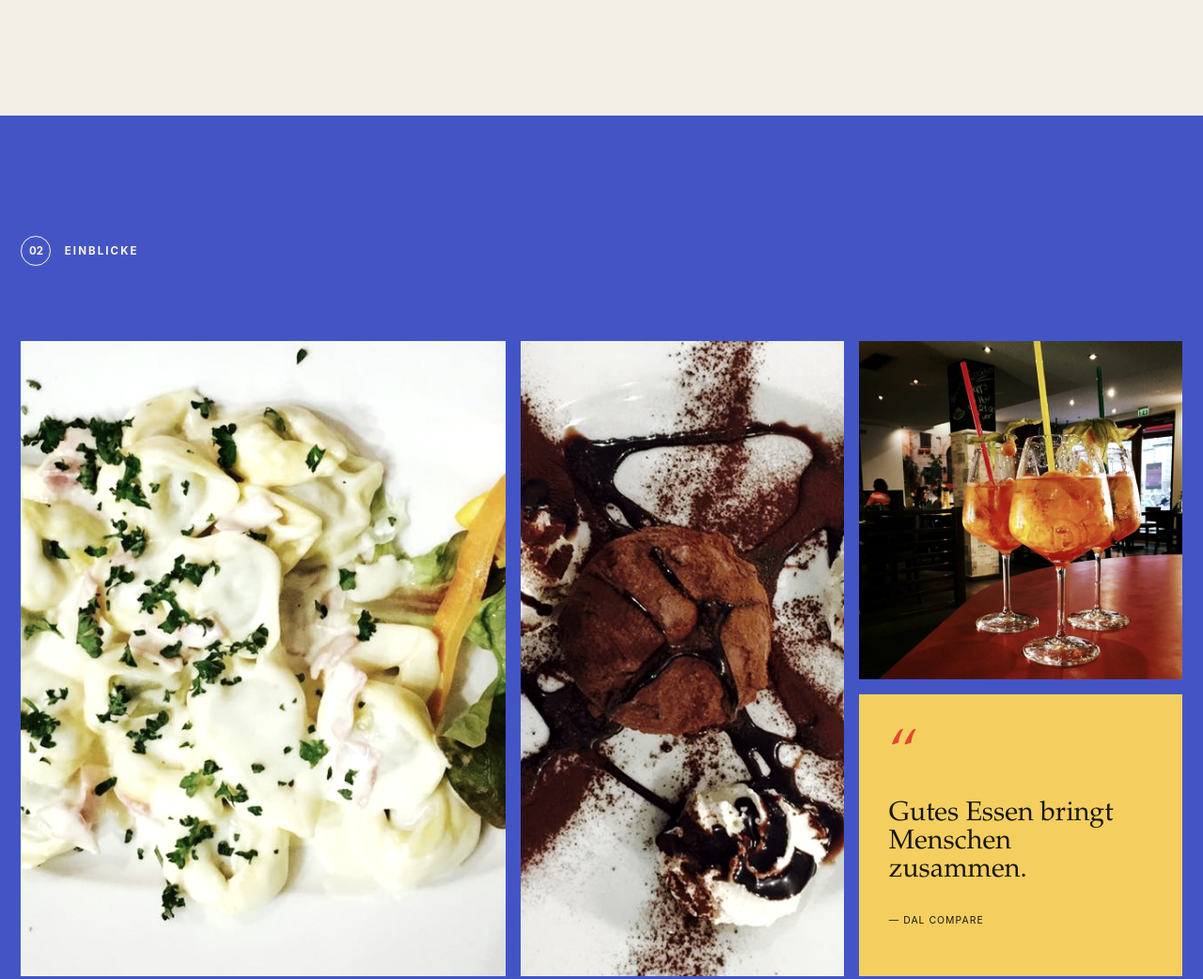
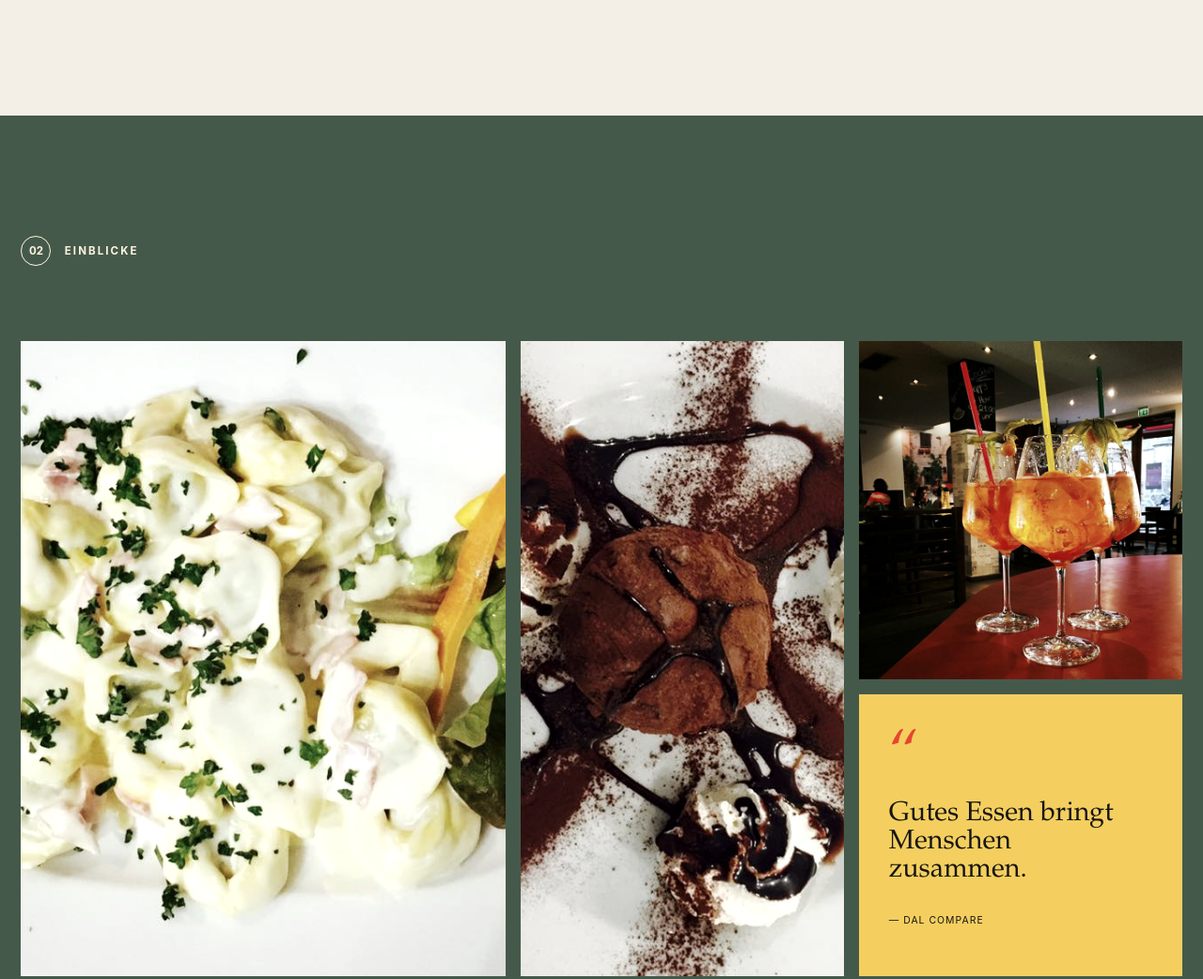
Before and after one commit to moussamoussa911/dal-compare-concept, a website: page restaurant.html in a window 1280 px wide. Shown: the part 1520-2562 px from the top of the page at 94% size. Drawn offline with Linux system fonts and the light colour scheme.

Commit message:
Replace cobalt accents with muted sage

```diff
--- a/restaurant.html
+++ b/restaurant.html
@@ -3,7 +3,7 @@
 <head>
   <meta charset="utf-8">
   <meta name="viewport" content="width=device-width,initial-scale=1">
-  <meta name="theme-color" content="#56232d">
+  <meta name="theme-color" content="#29382f">
   <meta name="description" content="Dal Compare – beim Freund. Das italienische Restaurant am Kirchplatz in Ochtrup.">
   <title>Restaurant · Dal Compare</title>
   <link rel="stylesheet" href="/styles.css">
--- a/styles.css
+++ b/styles.css
@@ -2,8 +2,8 @@
   --wine: #e5462e;
   --wine-dark: #181614;
   --tomato: #ff5b3e;
-  --olive: #4355c5;
-  --olive-dark: #303fa8;
+  --olive: #45594b;
+  --olive-dark: #29382f;
   --cream: #f3efe7;
   --paper: #fffaf2;
   --butter: #f4cf5f;
@@ -259,7 +259,7 @@ button { color: inherit; }
 .hero__actions .button { background: var(--wine); color: white; }
 .hero__visual {
   position: relative; z-index: 1; min-height: 690px; align-self: center; overflow: hidden;
-  border-radius: 2rem; background: var(--olive); box-shadow: 0 28px 80px rgba(48,63,168,.2);
+  border-radius: 2rem; background: var(--olive); box-shadow: 0 28px 80px rgba(41,56,47,.2);
 }
 .hero__visual::before {
   position: absolute; inset: 0; opacity: .16;
```
Also changed, not shown: index.html (+1 -1 lines), rechtliches.html (+1 -1 lines), reservieren.html (+1 -1 lines), speisekarte.html (+1 -1 lines).
